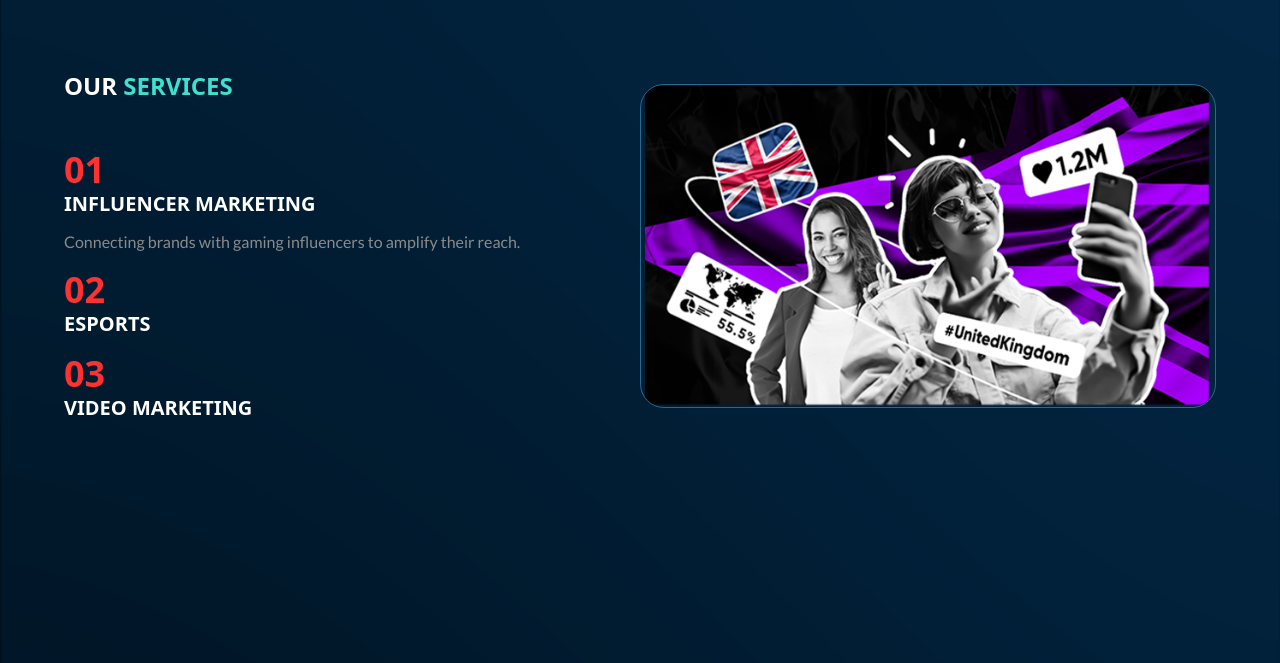
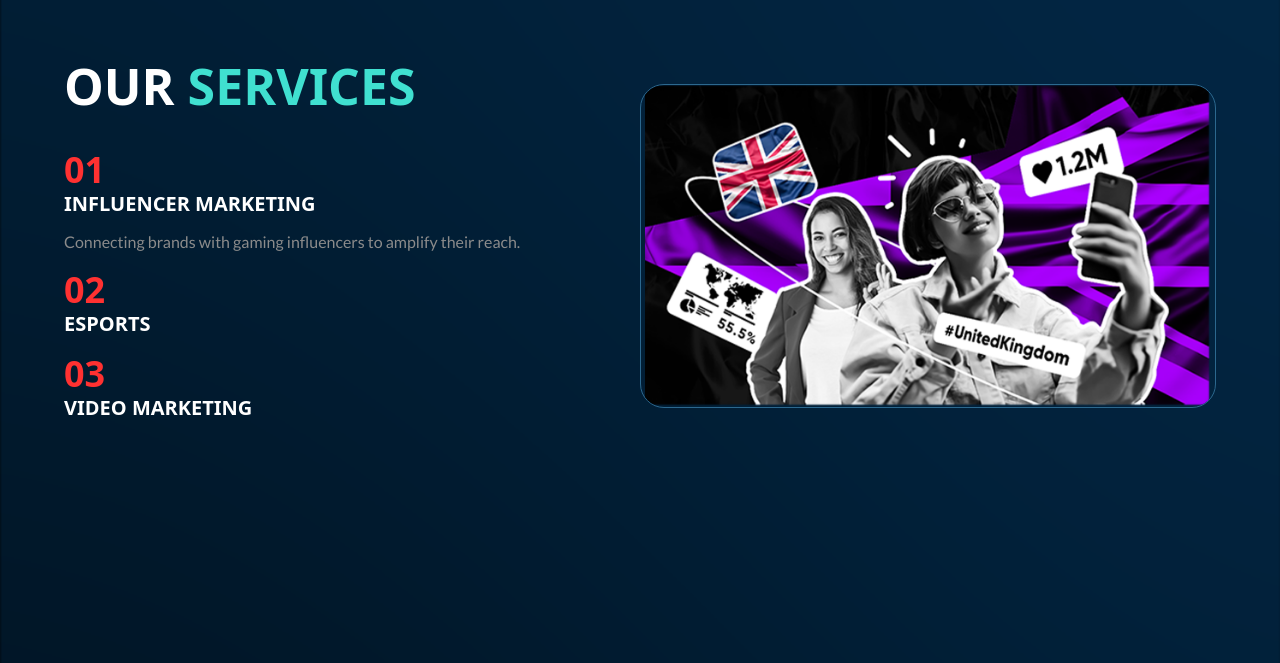
Before and after one commit to dhatGuy/hanzu-website, an Astro site: page / in a window 1280 px wide. Shown: the part 137-800 px from the top of the page. Built offline with nearby package versions, Linux system fonts and the light colour scheme; Astro itself is replaced by a stand-in of ours.

Commit message:
Chnaged font size

```diff
--- a/src/components/react/service-section.tsx
+++ b/src/components/react/service-section.tsx
@@ -15,7 +15,7 @@ const ServicesSection = ({ items }) => {
     <section className="p-8 md:p-16 overflow-hidden" id="services">
       <div className="max-w-7xl mx-auto flex items-center">
         <div className="flex flex-col gap-12 flex-1">
-          <h2 className="text-2xl md:text-[50] font-bold font-euro text-center md:text-left mx-auto md:mx-0">
+          <h2 className="text-2xl md:text-[50px] font-bold font-euro text-center md:text-left mx-auto md:mx-0">
             <span className="text-white">OUR </span>
             <span className="text-[#40E0D0]">SERVICES</span>
           </h2>
```
